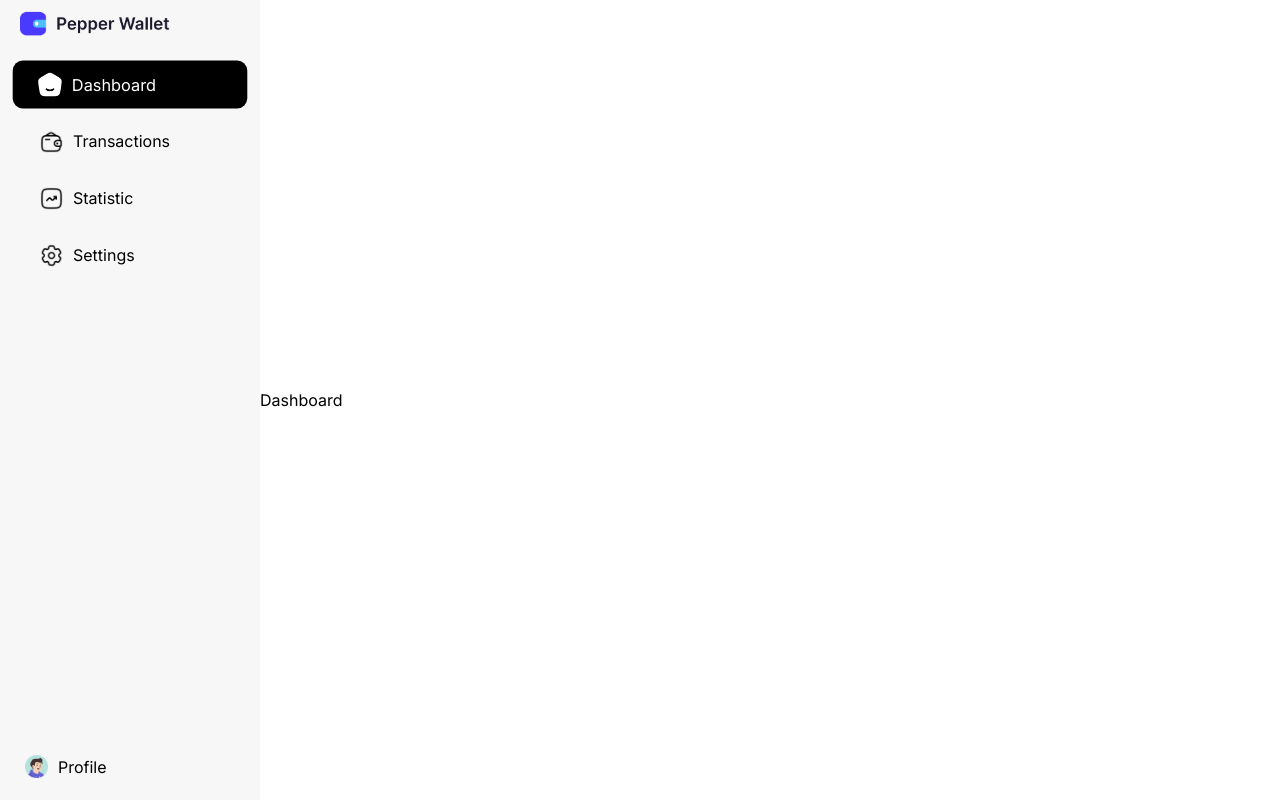
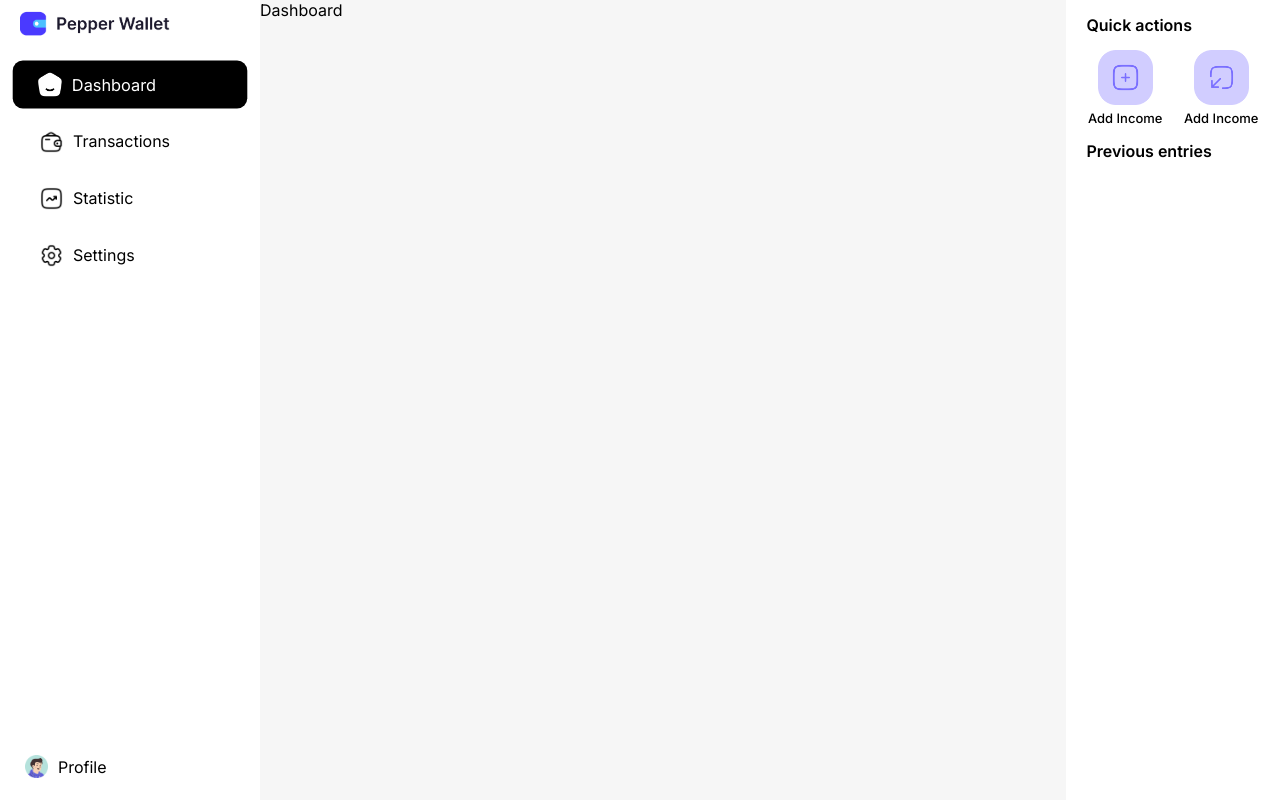
Before and after one commit to delbingeorge/pepper-wallet, a React (Vite) app in the folder pepper-client/: page / in a window 1280 px wide. Built offline with nearby package versions, Linux system fonts and the light colour scheme.

Commit message:
Initial routing and styling done?

```diff
--- a/pepper-client/src/App.css
+++ b/pepper-client/src/App.css
@@ -21,7 +21,7 @@
     display: flex;
     flex-direction: column;
     justify-content: space-between;
-    background-color: #f7f7f7;
+    background-color: #ffffff;
 }
 
 .sidebar-header {
@@ -81,3 +81,51 @@
 .sidebar-item.active span {
     color: white;
 }
+
+.content-container {
+    min-height: 100vh;
+    min-width: 63vw;
+    background-color: #f6f6f6;
+}
+
+.side-contents {
+    width: 100%;
+    height: 100vh;
+    background-color: rgb(255, 255, 255);
+}
+
+.side-contents h1 {
+    font-size: 16px;
+    font-weight: 600;
+    padding-top: 15px;
+    padding-bottom: 15px;
+    padding-left: 20px;
+}
+
+.quick-action {
+    display: flex;
+    justify-content: space-evenly;
+}
+
+.quick-action .quick-action-btn-div {
+    display: flex;
+    flex-direction: column;
+    align-items: center;
+    justify-content: center;
+}
+
+.quick-action .quick-action-btn-div img {
+    width: 55px;
+    transition: 0.3s ease-in-out;
+    margin-bottom: 5px;
+}
+
+.quick-action .quick-action-btn-div span {
+    font-size: 13px;
+    font-weight: 500;
+}
+
+.quick-action .quick-action-btn-div img:hover {
+    transform: scale(1.02);
+    cursor: pointer;
+}
--- a/pepper-client/src/App.jsx
+++ b/pepper-client/src/App.jsx
@@ -6,6 +6,10 @@ import Statistic from './components/Statistic';
 import Settings from './components/Settings';
 import Profile from './components/Profile';
 import Sidebar from './navigation/Sidebar';
+
+// Image import
+import IncomeIcon from './assets/images/icons/side-contents/income.png'
+import ExpenseIcon from './assets/images/icons/side-contents/expense.png'
 
 function App() {
   return (
@@ -21,7 +25,25 @@ function App() {
             <Route path="/profile" element={<Profile />} />
           </Routes>
         </div>
-        <div></div>
+        <div className='side-contents'>
+          <h1>Quick actions</h1>
+          <div className='quick-action'>
+            <div className='quick-action-btn-div'>
+              <img src={IncomeIcon} alt="" />
+              <span>Add Income</span>
+            </div>
+            <div className='quick-action-btn-div'>
+              <img src={ExpenseIcon} alt="" />
+              <span>Add Income</span>
+            </div>
+          </div>
+          <h1>Previous entries</h1>
+          <div>
+            <div>
+
+            </div>
+          </div>
+        </div>
       </Router>
     </div>
   );
--- a/pepper-client/src/components/Dashboard.jsx
+++ b/pepper-client/src/components/Dashboard.jsx
@@ -2,7 +2,7 @@ import React from 'react'
 
 const Dashboard = () => {
      return (
-          <div>
+          <div className='content-container'>
                Dashboard
           </div>
      )
--- a/pepper-client/src/components/Profile.jsx
+++ b/pepper-client/src/components/Profile.jsx
@@ -2,7 +2,7 @@ import React from 'react'
 
 const Profile = () => {
      return (
-          <div>
+          <div className='content-container'>
                Jake Jones
           </div>
      )
--- a/pepper-client/src/components/Settings.jsx
+++ b/pepper-client/src/components/Settings.jsx
@@ -2,7 +2,7 @@ import React from 'react'
 
 const Settings = () => {
      return (
-          <div>
+          <div className='content-container'>
                Settings
           </div>
      )
--- a/pepper-client/src/components/Statistic.jsx
+++ b/pepper-client/src/components/Statistic.jsx
@@ -2,7 +2,7 @@ import React from 'react'
 
 const Statistic = () => {
      return (
-          <div>
+          <div className='content-container'>
                Statistic
           </div>
      )
--- a/pepper-client/src/components/Transactions.jsx
+++ b/pepper-client/src/components/Transactions.jsx
@@ -2,7 +2,7 @@ import React from 'react'
 
 const Transactions = () => {
      return (
-          <div>
+          <div className='content-container'>
                Transactions
           </div>
      )
```
Also changed, not shown: pepper-client/src/components/auth/LandingPage.jsx (added, +11 -0 lines), pepper-client/src/assets/images/icons/side-contents/expense.png (added), pepper-client/src/assets/images/icons/side-contents/income.png (added).
